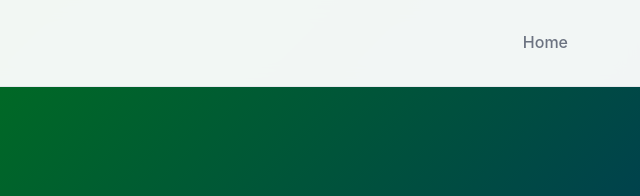
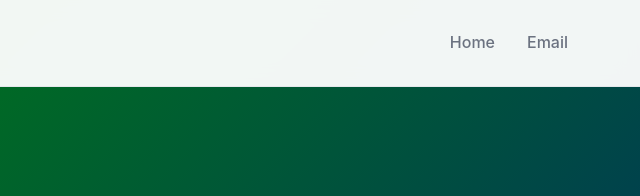
Before and after one commit to moabolins/simple_site, a plain HTML site: page index.html in a window 1280 px wide. Shown: the top 196 px of the page, 640-1280 px from the left. Drawn offline with Linux system fonts and the light colour scheme.

Commit message:
Update index.html - added email address

```diff
--- a/index.html
+++ b/index.html
@@ -518,10 +518,7 @@
             <a href="/" class="logo">Maris Abolins</a>
             <ul class="nav-links">
                 <li><a href="index.html">Home</a></li>
-    <!--
-                <li><a href="about.html">About</a></li>
-                <li><a href="links.html">Links</a></li>
-    -->
+                <li><a href="mailto:web2@mail.abolins.org">Email</a></li>
             </ul>
         </nav>
     </header>
```
